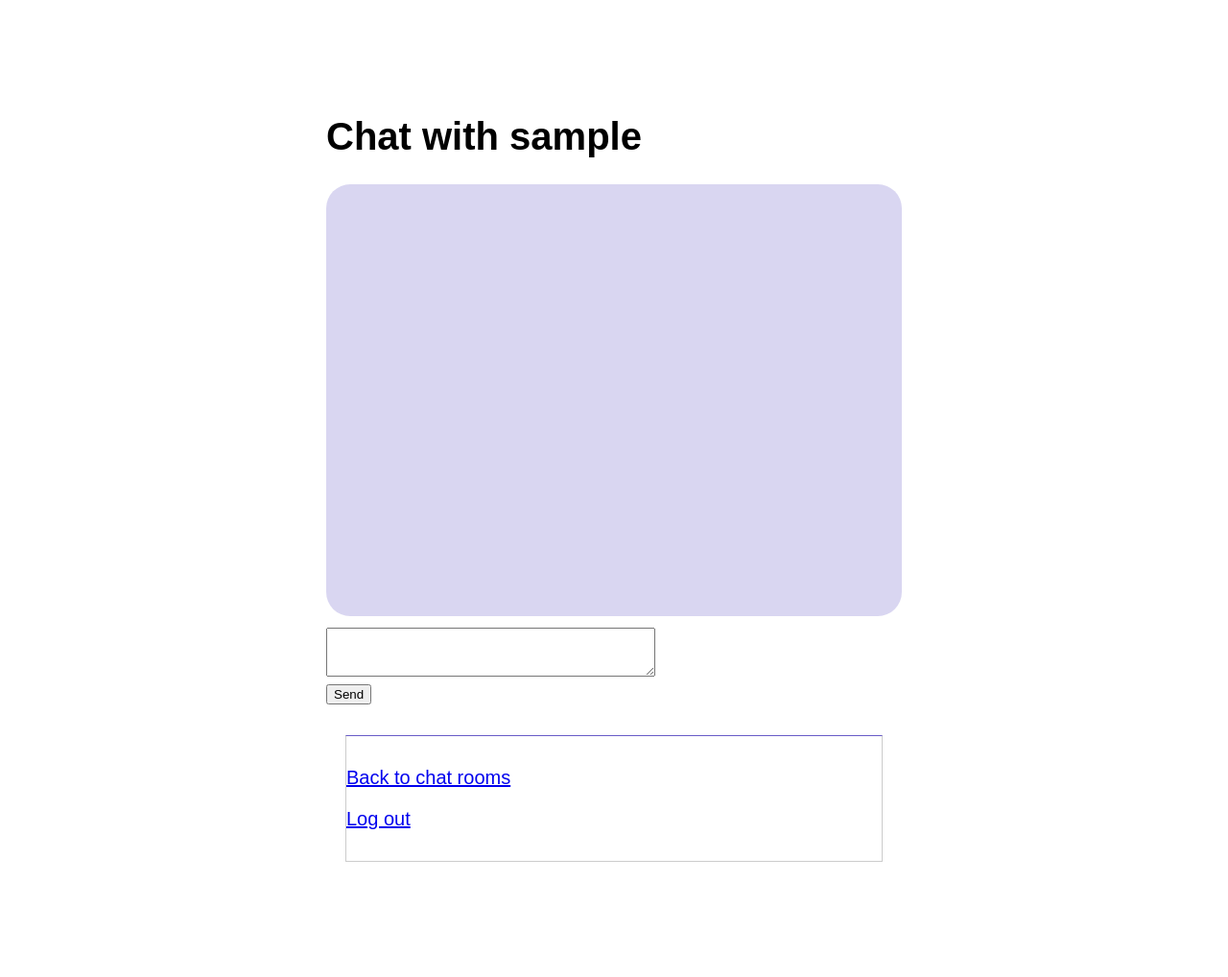
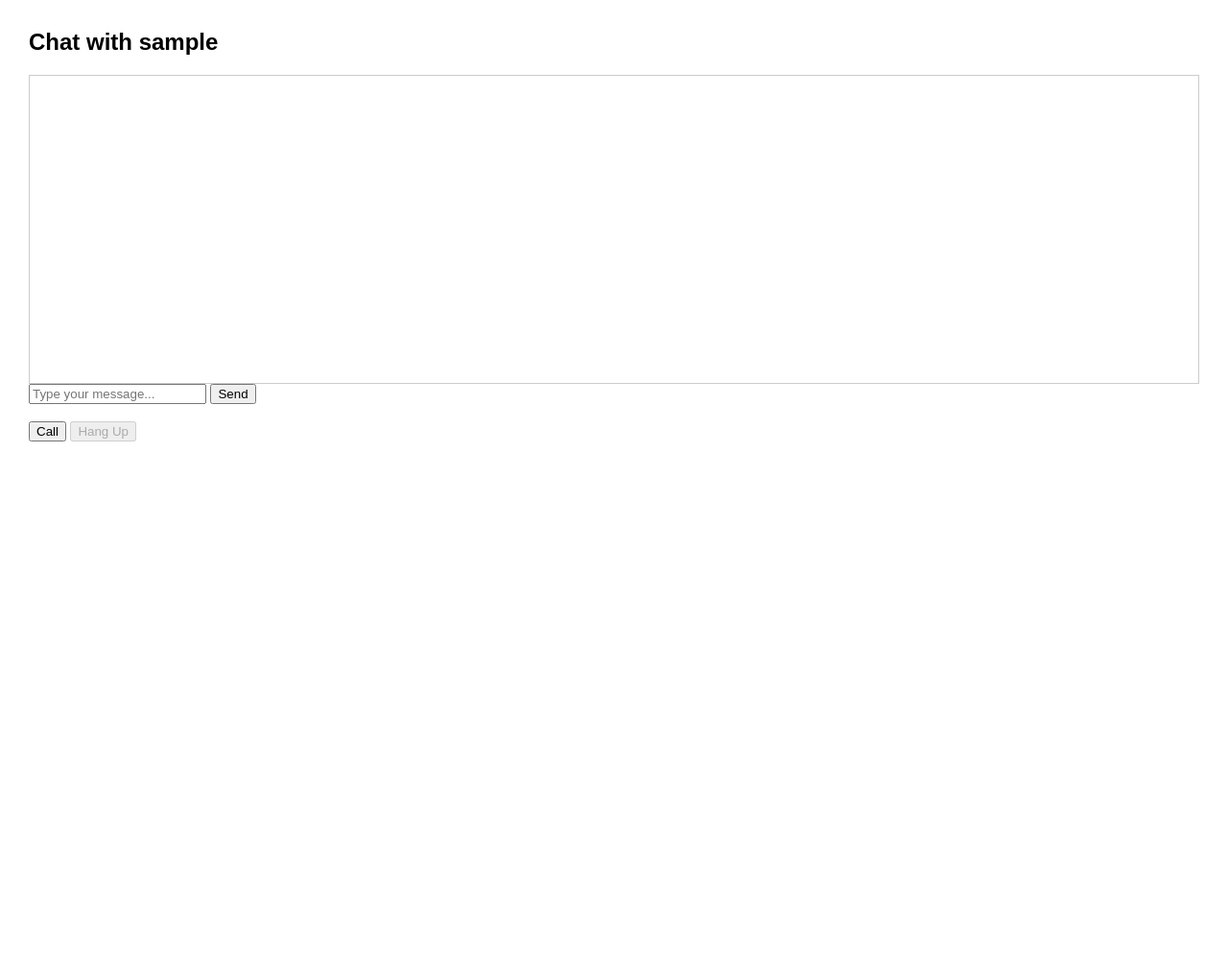
Before and after one commit to zarrazara/messenger, a Flask app: page /chat/1 in a window 1280 px wide. Shown: the whole page at 96% size. After the commit the page ends 460 px from the top, so only its background shows below. Run offline with Flask 3, Linux system fonts and the light colour scheme; the visitor is signed in with stand-in values (Sample User, id 1); data that the repository does not hold is empty; some libraries are stand-ins or nearby versions.

Commit message:
Update chat.html

```diff
--- a/templates/chat.html
+++ b/templates/chat.html
@@ -1,79 +1,166 @@
 <!DOCTYPE html>
-<html lang="ru">
+<html lang="en">
 <head>
-    <meta charset="UTF-8" />
-    <link rel="stylesheet" href="{{ url_for('static', filename='base.css') }}">
+    <meta charset="UTF-8">
     <title>Chat with {{ other_user.username }}</title>
+    <script src="https://cdn.socket.io/4.7.2/socket.io.min.js"></script>
+    <style>
+        body {
+            font-family: Arial, sans-serif;
+            margin: 30px;
+        }
+        .chat-box {
+            border: 1px solid #ccc;
+            height: 300px;
+            overflow-y: auto;
+            padding: 10px;
+        }
+        .message {
+            margin: 5px 0;
+        }
+        .you {
+            text-align: right;
+            color: blue;
+        }
+        .them {
+            text-align: left;
+            color: green;
+        }
+    </style>
 </head>
 <body>
-    <h1>Chat with {{ other_user.username }}</h1>
+    <h2>Chat with {{ other_user.username }}</h2>
 
-<div id="messages" style="height: 400px; overflow-y: auto;" class="chat">
-  {% for msg in messages %}
-    <div class="{% if msg.sender.id == current_user.id %}my-message{% else %}other-message{% endif %}">
-      <p>
-        <strong>
-          {% if msg.sender.id == current_user.id %}
-            Me:
-          {% else %}
-            {{ msg.sender.username }}:
-          {% endif %}
-        </strong>
-        {{ msg.body }}
-      </p>
+    <div class="chat-box" id="chatBox">
+        {% for message in messages %}
+            <div class="message {{ 'you' if message.sender_id == current_user.id else 'them' }}">
+                <strong>{{ message.sender.username }}:</strong> {{ message.body }}
             </div>
         {% endfor %}
     </div>
 
-    <form method="post">
-        <textarea name="message" rows="3" cols="40" required></textarea><br />
-        <button type="submit">Send</button>
-    </form>
+    <input type="text" id="messageInput" placeholder="Type your message..." autocomplete="off">
+    <button id="sendBtn">Send</button>
 
-    <div class="chat-box">
-        <p><a href="{{ url_for('chat') }}">Back to chat rooms</a></p>
-        <p><a href="{{ url_for('logout') }}">Log out</a></p>
-    </div>
+    <br><br>
+    <button id="callButton">Call</button>
+    <button id="hangupButton" disabled>Hang Up</button>
+    <audio id="remoteAudio" autoplay></audio>
 
-
-<script src="https://cdnjs.cloudflare.com/ajax/libs/socket.io/4.6.1/socket.io.min.js"></script>
     <script>
-    const currentUserId = {{ current_user.id }};
         const socket = io();
 
-    // При подключении отправляем серверу, кто мы (чтобы присоединиться к своей комнате)
-    socket.emit('join', { user_id: {{ current_user.id }} });
+        const userId = {{ current_user.id }};
+        const recipientId = {{ other_user.id }};
 
-    // Отправка сообщения по сокету
-    document.querySelector('form').addEventListener('submit', function(e) {
-        e.preventDefault();
-        const input = this.querySelector('textarea[name="message"]');
-        const message = input.value.trim();
-        if (!message) return;
+        const chatBox = document.getElementById('chatBox');
+        const messageInput = document.getElementById('messageInput');
+        const sendBtn = document.getElementById('sendBtn');
 
-        // Отправим сообщение на сервер
+        socket.emit('join', { user_id: userId });
+
+        sendBtn.onclick = () => {
+            const message = messageInput.value.trim();
+            if (message.length > 0) {
                 socket.emit('send_message', {
                     message: message,
-            recipient_id: {{ other_user.id }}
+                    recipient_id: recipientId
+                });
+                messageInput.value = '';
+            }
+        };
+
+        socket.on('receive_message', data => {
+            const div = document.createElement('div');
+            div.className = 'message ' + (data.user_id === userId ? 'you' : 'them');
+            div.innerHTML = `<strong>${data.username}:</strong> ${data.message}`;
+            chatBox.appendChild(div);
+            chatBox.scrollTop = chatBox.scrollHeight;
         });
 
-        input.value = '';
+        // === WebRTC CALL ===
+        let localStream;
+        let peerConnection;
+        const servers = {
+            iceServers: [
+                { urls: "stun:stun.l.google.com:19302" }
+            ]
+        };
+
+        const callButton = document.getElementById('callButton');
+        const hangupButton = document.getElementById('hangupButton');
+        const remoteAudio = document.getElementById('remoteAudio');
+
+        callButton.onclick = async () => {
+            callButton.disabled = true;
+            hangupButton.disabled = false;
+
+            localStream = await navigator.mediaDevices.getUserMedia({ audio: true });
+
+            peerConnection = new RTCPeerConnection(servers);
+            localStream.getTracks().forEach(track => {
+                peerConnection.addTrack(track, localStream);
             });
 
+            peerConnection.onicecandidate = ({ candidate }) => {
+                if (candidate) {
+                    socket.emit('ice_candidate', { candidate, to: recipientId });
+                }
+            };
 
+            peerConnection.ontrack = ({ streams }) => {
+                remoteAudio.srcObject = streams[0];
+            };
 
-    // Получение сообщения
-    socket.on('receive_message', function(data) {
-        const chatDiv = document.getElementById('messages');
-        const p = document.createElement('p');
+            const offer = await peerConnection.createOffer();
+            await peerConnection.setLocalDescription(offer);
+            socket.emit('call_user', { offer, to: recipientId });
+        };
 
-        const senderName = (data.user_id === currentUserId) ? 'Me' : data.username;
+        hangupButton.onclick = () => {
+            if (peerConnection) {
+                peerConnection.close();
+                peerConnection = null;
+            }
+            hangupButton.disabled = true;
+            callButton.disabled = false;
+        };
 
-        p.innerHTML = `<strong>${senderName}:</strong> ${data.message}`;
-        chatDiv.appendChild(p);
-        chatDiv.scrollTop = chatDiv.scrollHeight;
+        socket.on('receive_call', async ({ offer, from }) => {
+            callButton.disabled = true;
+            hangupButton.disabled = false;
+
+            localStream = await navigator.mediaDevices.getUserMedia({ audio: true });
+            peerConnection = new RTCPeerConnection(servers);
+            localStream.getTracks().forEach(track => {
+                peerConnection.addTrack(track, localStream);
+            });
+
+            peerConnection.onicecandidate = ({ candidate }) => {
+                if (candidate) {
+                    socket.emit('ice_candidate', { candidate, to: from });
+                }
+            };
+
+            peerConnection.ontrack = ({ streams }) => {
+                remoteAudio.srcObject = streams[0];
+            };
+
+            await peerConnection.setRemoteDescription(new RTCSessionDescription(offer));
+            const answer = await peerConnection.createAnswer();
+            await peerConnection.setLocalDescription(answer);
+            socket.emit('answer_call', { answer, to: from });
+        });
+
+        socket.on('call_answered', async ({ answer }) => {
+            await peerConnection.setRemoteDescription(new RTCSessionDescription(answer));
+        });
+
+        socket.on('ice_candidate', ({ candidate }) => {
+            if (peerConnection) {
+                peerConnection.addIceCandidate(new RTCIceCandidate(candidate));
+            }
         });
     </script>
-
 </body>
 </html>
```
Lines whose indentation alone changed are shown as unchanged.
